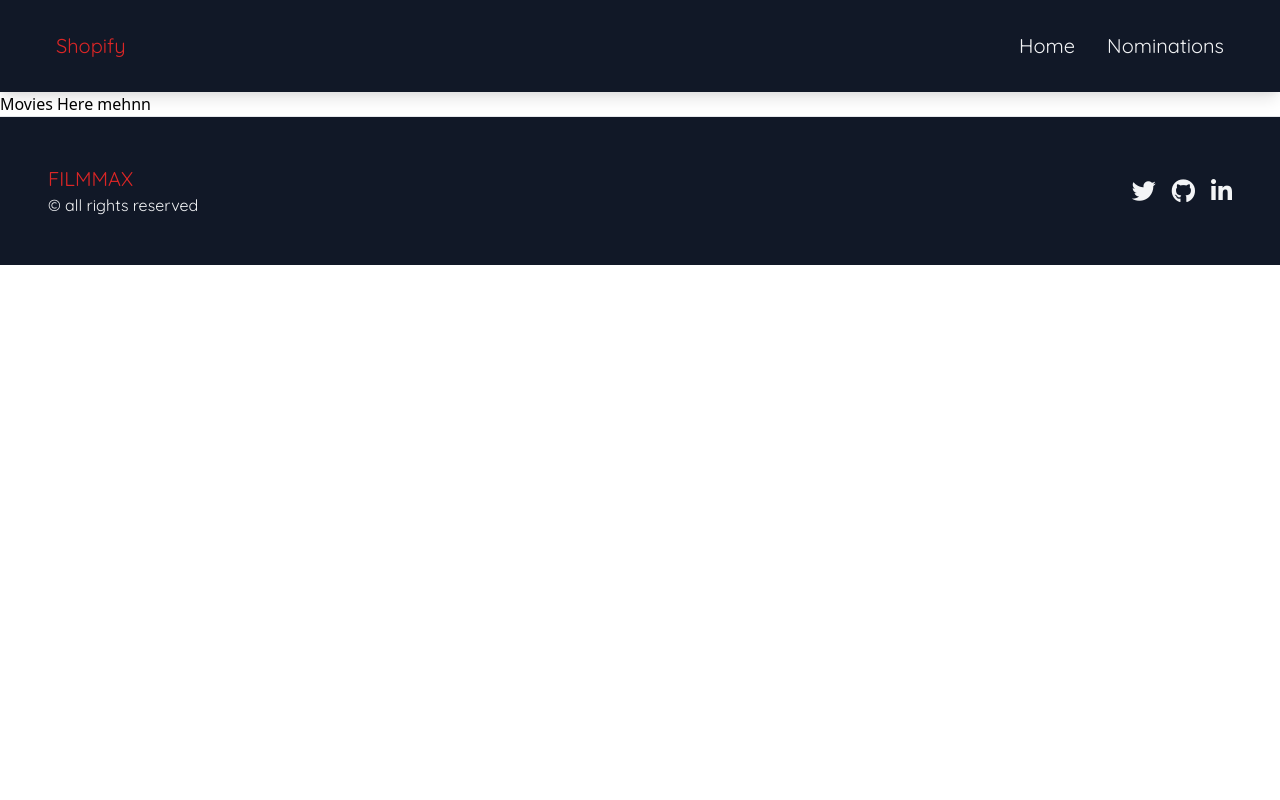
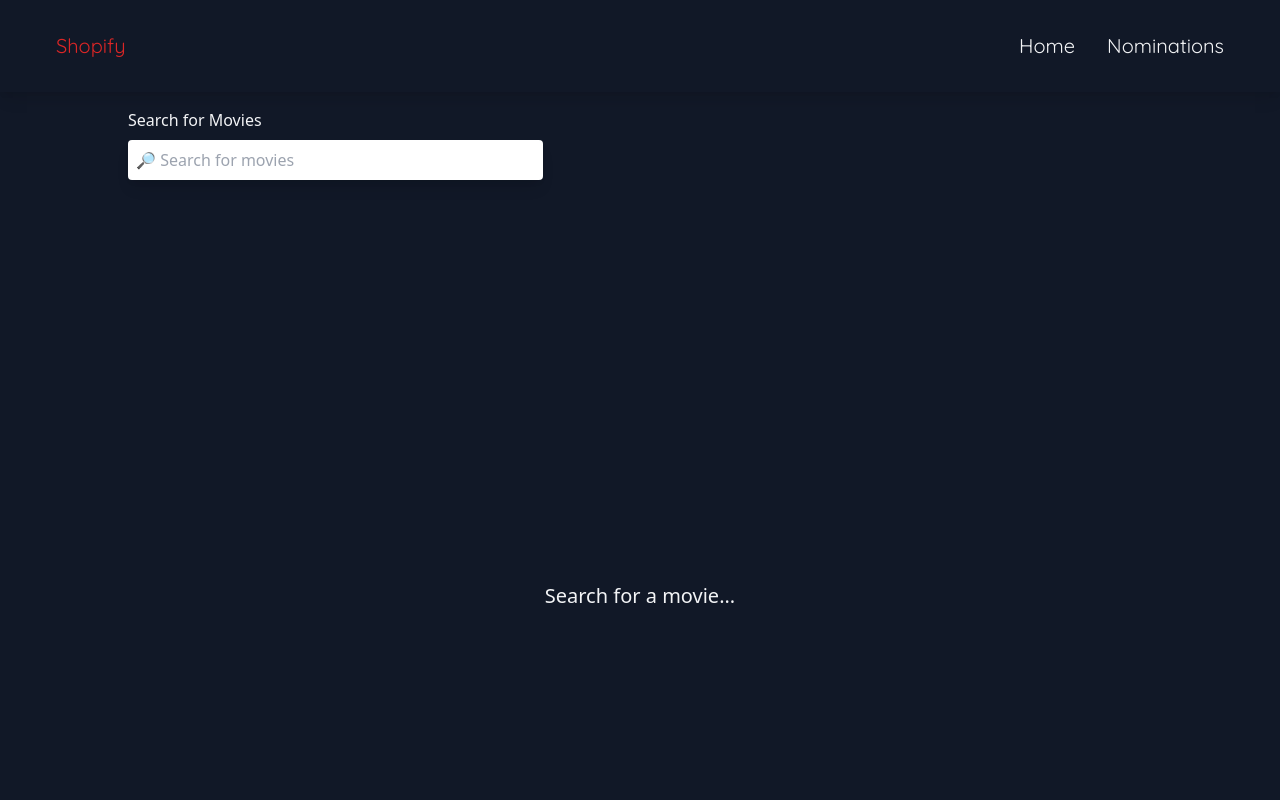
Before and after one commit to Obizim/Shoppies, a React (Create React App) app: page / in a window 1280 px wide. Shown: the top 800 px of the page. Built offline with nearby package versions, Linux system fonts and the light colour scheme.

Commit message:
Adds Context & Search
Made use of Context API to save state and also search for movies

```diff
--- a/src/App.js
+++ b/src/App.js
@@ -4,10 +4,12 @@ import { BrowserRouter as Router, Switch, Route } from "react-router-dom";
 import Footer from "./components/Footer";
 import Movies from './components/Movies';
 import Nominees from './components/Nominees';
+import GlobalContextProvider from './context.js/GlobalContext';
 
 
 function App() {
   return (
+    <GlobalContextProvider>
       <Router>
         <Navbar />
         <Switch>
@@ -16,6 +18,7 @@ function App() {
         </Switch>
         <Footer />
       </Router>
+      </GlobalContextProvider>
   );
 }
 
--- a/src/components/Footer.js
+++ b/src/components/Footer.js
@@ -5,7 +5,7 @@ function Footer() {
 
     return (
         <div className="border-t bg-gray-900 text-gray-100 flex items-center justify-between lg:p-12 py-6 px-4 font-quicksand">
-             <div><h1 className="text-xl text-red-600">FILMMAX
+             <div><h1 className="text-xl text-red-600">Shopify
              </h1>
              <p>&copy; all rights reserved</p>
              </div>
--- a/src/components/Movies.js
+++ b/src/components/Movies.js
@@ -1,52 +1,53 @@
-import React from 'react'
+import React, { useContext } from "react";
+import { GlobalContext } from "../context.js/GlobalContext";
+
 
 function Movies() {
+//   const SEARCH_API =
+//     'https://api.themoviedb.org/3/search/movie?api_key=0451e553a464ab7929fee2e705dab05e&query="';
+  const url = "https://image.tmdb.org/t/p/w500";
 
-//     const SEARCH_API =
-//   'https://api.themoviedb.org/3/search/movie?api_key=0451e553a464ab7929fee2e705dab05e&query="';
-// const url = "https://image.tmdb.org/t/p/w500";
+  const {movies, loading,searchTerm,onhandleSearch,onhandleSubmit} = useContext(GlobalContext)
 
-// function Allmovies() {
-//   const [searchedMovies, setSearchedMovies] = useState([]);
-//   const [searchTerm, setSearchTerm] = useState("");
+  return (
+    <div className="bg-gray-900 text-gray-100">
+      <form
+        className="flex flex-col items-start container justify-center space-y-2 lg:px-32 px-2 py-4"
+        onSubmit={onhandleSubmit}
+      >
+        <label htmlFor="search">Search for Movies</label>
+        <input
+          type="text"
+          name="search"
+          placeholder="🔎 Search for movies"
+          onChange={onhandleSearch}
+          className="pl-2 md:pr-44 pr-20 py-2 rounded shadow-lg outline-none text-black"
+          value={searchTerm}
+        />
+      </form>
 
-//   function onhandleSubmit(e) {
-//     e.preventDefault();
+      <section>
+      {loading ? (
+        <h2 className="h-screen flex items-center justify-center text-xl">Search for a movie...</h2>
+      ) :
+      <div className="grid grid-cols-2 lg:grid-cols-6 md:grid-cols-4 gap-3 md:gap-4 lg:gap-6 lg:py-4 lg:px-28 md:p-18 p-4">
+        {movies.map(({ id, title, poster_path,release_date }) => {
+            return (
+                <div key={id} className="font-quicksand bg-gray-800">
+                  <img src={url + poster_path} alt={title} />
+                  <div className="flex flex-col py-2 px-2">
+                  <p className="lg:text-xl text-base mt-2 rounded">{title}</p>
+                  <p className="text-red-400 text-base mt-2 rounded">{release_date}</p>
+                  <button className="bg-white text-black hover:bg-black hover:text-white transition py-2 px-4 rounded mt-4">Nominate</button>
+                  </div>
+                </div>
+            );
+          })}
+      </div>}
+      </section>
 
-//     if (searchTerm) {
-//       axios.get(SEARCH_API + searchTerm).then((resp) => {
-//         const movies = resp.data.results;
-//         setSearchedMovies(movies);
-//         setSearchTerm("");
-//       });
-//     }
-//   }
-
-//   function onhandleSearch(e) {
-//     setSearchTerm(e.target.value);
-//   }
-//   return (
-//     <div className="bg-gray-900 text-gray-100">
-//       <section className="flex flex-col justify-center items-center">
-//         <form
-//           onSubmit={onhandleSubmit}
-//           className="flex items-start container lg:justify-end justify-center lg:px-32 px-10 lg:py-4 py-2"
-//         >
-//           <input
-//             type="text"
-//             placeholder="🔎 Search for movies"
-//             className="pl-2 pr-32 py-4 rounded text-gray-100 bg-gray-900 shadow-lg outline-none"
-//             onChange={onhandleSearch}
-//             value={searchTerm}
-//           />
-//         </form>
-
-
-    return (
-        <>
-          Movies Here mehnn
-        </>
-    )
+    </div>
+  );
 }
 
-export default Movies
+export default Movies;
--- /dev/null
+++ b/src/context.js/GlobalContext.js
@@ -0,0 +1,41 @@
+import React, { createContext, useState } from 'react'
+import axios from 'axios'
+
+export const GlobalContext = createContext()
+
+    const SEARCH_API = 'https://api.themoviedb.org/3/search/movie?api_key=0451e553a464ab7929fee2e705dab05e&query="';
+
+
+function GlobalContextProvider({children}) {
+
+    const [movies, setMovies] = useState([]);
+    const [loading, setLoading] = useState(true)
+    const [searchTerm, setSearchTerm] = useState("");
+
+    function onhandleSubmit(e) {
+      e.preventDefault();
+
+      if (searchTerm) {
+        setLoading(true)
+        axios.get(SEARCH_API + searchTerm).then((resp) => {
+          const movies = resp.data.results;
+          console.log(movies);
+          setMovies(movies);
+          setLoading(false)
+          setSearchTerm("");
+        });
+      }
+    }
+
+    function onhandleSearch(e) {
+      setSearchTerm(e.target.value);
+    }
+
+    return (
+        <GlobalContext.Provider value={{movies,loading,searchTerm,onhandleSubmit,onhandleSearch}}>
+            {children}
+        </GlobalContext.Provider>
+    )
+}
+
+export default GlobalContextProvider
```
